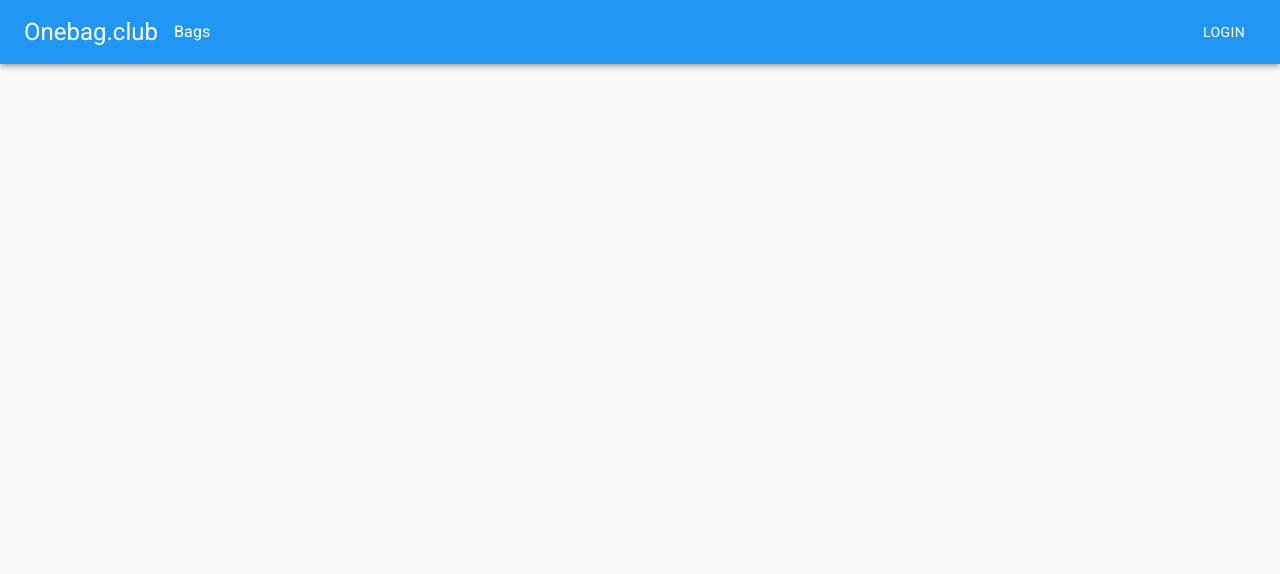
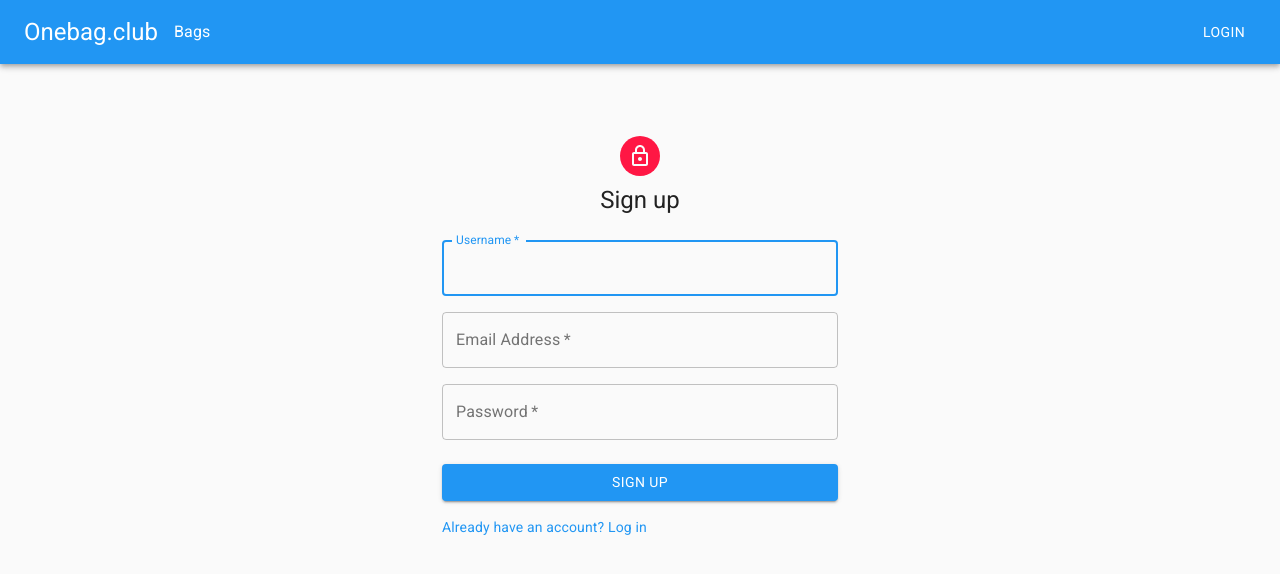
Before and after one commit to maxsynnott/onebag, a React (Create React App) app: page /signup in a window 1280 px wide. Shown: the top 574 px of the page. Built offline with nearby package versions, Linux system fonts and the light colour scheme.

Commit message:
Login/Signup pages

```diff
--- /dev/null
+++ b/src/pages/LogInPage.tsx
@@ -0,0 +1,135 @@
+import { useState } from 'react'
+import Avatar from '@material-ui/core/Avatar'
+import Button from '@material-ui/core/Button'
+import TextField from '@material-ui/core/TextField'
+import Link from '@material-ui/core/Link'
+import Grid from '@material-ui/core/Grid'
+import LockOutlinedIcon from '@material-ui/icons/LockOutlined'
+import Typography from '@material-ui/core/Typography'
+import { makeStyles } from '@material-ui/core/styles'
+import Container from '@material-ui/core/Container'
+import { useMutation, useQueryClient } from 'react-query'
+import axios from 'axios'
+import { useHistory } from 'react-router'
+import { Link as RouterLink } from 'react-router-dom'
+
+const useStyles = makeStyles((theme) => ({
+	container: {
+		marginTop: theme.spacing(8),
+		display: 'flex',
+		flexDirection: 'column',
+		alignItems: 'center',
+	},
+	avatar: {
+		margin: theme.spacing(1),
+		backgroundColor: theme.palette.secondary.main,
+	},
+	form: {
+		width: '100%', // Fix IE 11 issue.
+		marginTop: theme.spacing(1),
+	},
+	submitButton: {
+		margin: theme.spacing(3, 0, 2),
+	},
+}))
+
+export default function LogInPage() {
+	const classes = useStyles()
+	const queryClient = useQueryClient()
+
+	const [email, setEmail] = useState('')
+	const [password, setPassword] = useState('')
+
+	const history = useHistory()
+
+	const { mutate: createSession } = useMutation(
+		async () => {
+			const response = await axios.post(
+				'http://localhost:8080/sessions',
+				{ email, password },
+				{ withCredentials: true },
+			)
+			return response.data
+		},
+		{
+			onSuccess: () => {
+				queryClient.invalidateQueries('current-user')
+				history.push('/')
+			},
+		},
+	)
+
+	const handleSubmit = (e: any) => {
+		e.preventDefault()
+
+		createSession()
+	}
+
+	return (
+		<Container component="main" maxWidth="xs" className={classes.container}>
+			<Avatar className={classes.avatar}>
+				<LockOutlinedIcon />
+			</Avatar>
+			<Typography component="h1" variant="h5">
+				Log in
+			</Typography>
+			<form className={classes.form} onSubmit={handleSubmit}>
+				<TextField
+					value={email}
+					onChange={(e) => setEmail(e.target.value)}
+					variant="outlined"
+					margin="normal"
+					required
+					fullWidth
+					id="email"
+					name="email"
+					label="Email Address"
+					autoComplete="email"
+					autoFocus
+				/>
+				<TextField
+					value={password}
+					onChange={(e) => setPassword(e.target.value)}
+					variant="outlined"
+					margin="normal"
+					required
+					fullWidth
+					id="password"
+					name="password"
+					label="Password"
+					type="password"
+					autoComplete="current-password"
+				/>
+				{/* <FormControlLabel
+						control={<Checkbox value="remember" color="primary" />}
+						label="Remember me"
+					/> */}
+				<Button
+					type="submit"
+					fullWidth
+					variant="contained"
+					color="primary"
+					className={classes.submitButton}
+				>
+					Sign In
+				</Button>
+				<Grid container>
+					{/* <Grid item xs>
+							<Link href="#" variant="body2">
+								Forgot password?
+							</Link>
+						</Grid> */}
+					<Grid item>
+						<Link
+							component={RouterLink}
+							to="/signup"
+							variant="body2"
+						>
+							Don't have an account? Sign Up
+						</Link>
+					</Grid>
+				</Grid>
+			</form>
+		</Container>
+	)
+}
--- /dev/null
+++ b/src/pages/SignUpPage.tsx
@@ -0,0 +1,162 @@
+import Avatar from '@material-ui/core/Avatar'
+import Button from '@material-ui/core/Button'
+import TextField from '@material-ui/core/TextField'
+import Link from '@material-ui/core/Link'
+import Grid from '@material-ui/core/Grid'
+import LockOutlinedIcon from '@material-ui/icons/LockOutlined'
+import Typography from '@material-ui/core/Typography'
+import { makeStyles } from '@material-ui/core/styles'
+import Container from '@material-ui/core/Container'
+import { Link as RouterLink, useHistory } from 'react-router-dom'
+import axios from 'axios'
+import { useMutation, useQueryClient } from 'react-query'
+import { useState } from 'react'
+
+const useStyles = makeStyles((theme) => ({
+	container: {
+		marginTop: theme.spacing(8),
+		display: 'flex',
+		flexDirection: 'column',
+		alignItems: 'center',
+	},
+	avatar: {
+		margin: theme.spacing(1),
+		backgroundColor: theme.palette.secondary.main,
+	},
+	form: {
+		width: '100%', // Fix IE 11 issue.
+		marginTop: theme.spacing(3),
+	},
+	submitButton: {
+		margin: theme.spacing(3, 0, 2),
+	},
+}))
+
+export default function SignUpPage() {
+	const classes = useStyles()
+	const history = useHistory()
+	const queryClient = useQueryClient()
+
+	const [username, setUsername] = useState('')
+	const [email, setEmail] = useState('')
+	const [password, setPassword] = useState('')
+
+	const { mutate: createSession } = useMutation(
+		async () => {
+			const response = await axios.post(
+				'http://localhost:8080/sessions',
+				{ email, password },
+				{ withCredentials: true },
+			)
+			return response.data
+		},
+		{
+			onSuccess: () => {
+				queryClient.invalidateQueries('current-user')
+				history.push('/')
+			},
+		},
+	)
+
+	const { mutate: createUser } = useMutation(async () => {
+		const response = await axios.post('http://localhost:8080/users', {
+			email,
+			password,
+			username,
+		})
+		return response.data
+	})
+
+	const handleSubmit = async (event: any) => {
+		event.preventDefault()
+
+		await createUser(undefined, { onSuccess: () => createSession() })
+	}
+
+	return (
+		<Container component="main" maxWidth="xs" className={classes.container}>
+			<Avatar className={classes.avatar}>
+				<LockOutlinedIcon />
+			</Avatar>
+			<Typography component="h1" variant="h5">
+				Sign up
+			</Typography>
+			<form className={classes.form} onSubmit={handleSubmit}>
+				<Grid container spacing={2}>
+					<Grid item xs={12}>
+						<TextField
+							autoComplete="username"
+							name="username"
+							variant="outlined"
+							required
+							fullWidth
+							id="username"
+							label="Username"
+							autoFocus
+							value={username}
+							onChange={(e) => setUsername(e.target.value)}
+						/>
+					</Grid>
+					<Grid item xs={12}>
+						<TextField
+							variant="outlined"
+							required
+							fullWidth
+							id="email"
+							label="Email Address"
+							name="email"
+							autoComplete="email"
+							value={email}
+							onChange={(e) => setEmail(e.target.value)}
+						/>
+					</Grid>
+					<Grid item xs={12}>
+						<TextField
+							variant="outlined"
+							required
+							fullWidth
+							name="password"
+							label="Password"
+							type="password"
+							id="password"
+							autoComplete="current-password"
+							value={password}
+							onChange={(e) => setPassword(e.target.value)}
+						/>
+					</Grid>
+					{/* <Grid item xs={12}>
+						<FormControlLabel
+							control={
+								<Checkbox
+									value="allowExtraEmails"
+									color="primary"
+								/>
+							}
+							label="I want to receive inspiration, marketing promotions and updates via email."
+						/>
+					</Grid> */}
+				</Grid>
+				<Button
+					type="submit"
+					fullWidth
+					variant="contained"
+					color="primary"
+					className={classes.submitButton}
+				>
+					Sign Up
+				</Button>
+				<Grid container>
+					<Grid item>
+						<Link
+							component={RouterLink}
+							to="/login"
+							variant="body2"
+						>
+							Already have an account? Log in
+						</Link>
+					</Grid>
+				</Grid>
+			</form>
+		</Container>
+	)
+}
--- a/src/routes/AppRoutes.tsx
+++ b/src/routes/AppRoutes.tsx
@@ -2,11 +2,15 @@ import { Switch, Route } from 'react-router-dom'
 import BagsShowPage from '../pages/BagsShowPage'
 import BagsIndexPage from '../pages/BagsIndexPage'
 import HomePage from '../pages/HomePage'
+import LogInPage from '../pages/LogInPage'
+import SignUpPage from '../pages/SignUpPage'
 
 export default function AppRoutes() {
 	return (
 		<Switch>
 			<Route path="/" exact={true} component={HomePage} />
+			<Route path="/login" exact={true} component={LogInPage} />
+			<Route path="/signup" exact={true} component={SignUpPage} />
 			<Route path="/bags" exact={true} component={BagsIndexPage} />
 			<Route path="/bags/:id" component={BagsShowPage} />
 		</Switch>
```
